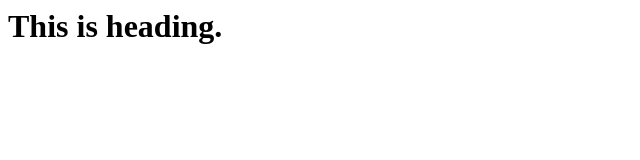
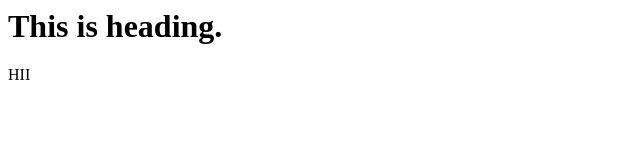
Before and after one commit to latika-15/localrepo, a plain HTML site: page index.html in a window 1280 px wide. Shown: the full height of the page, 0-640 px from the left. Drawn offline with Linux system fonts and the light colour scheme.

Commit message:
Update index.html

```diff
--- a/index.html
+++ b/index.html
@@ -1 +1,2 @@
 <h1> This is heading.</h1>
+<p> HII</p>
```
